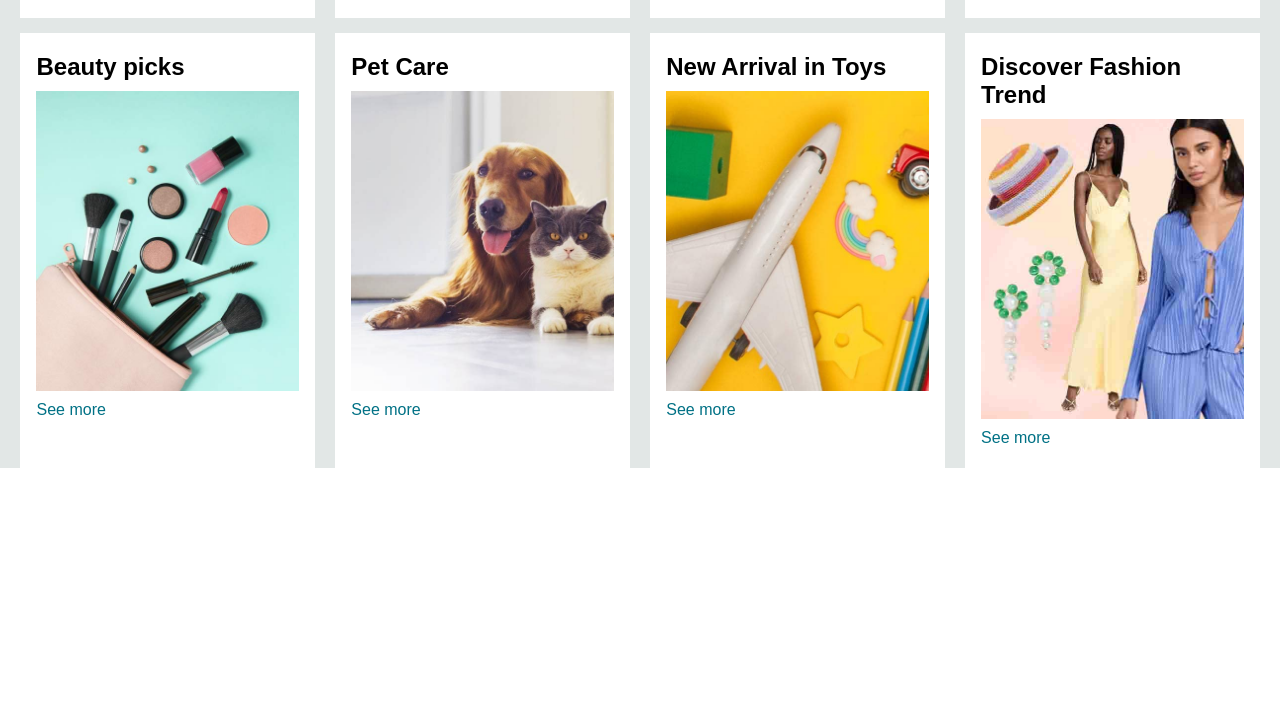
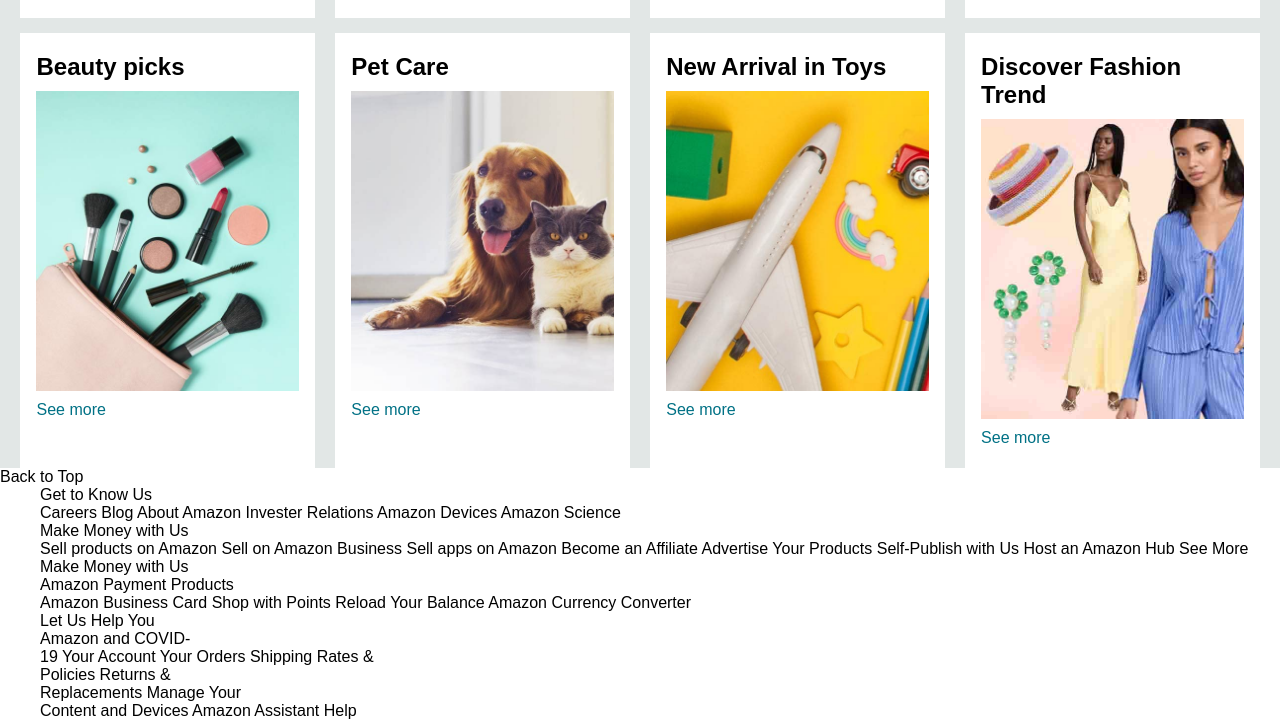
Before and after one commit to MuhammadAsif46/Amazon-Clone, a plain HTML site: page index.html in a window 1280 px wide. Shown: the part 882-1602 px from the top of the page. Before the commit the page ends 1350 px from the top, so only its background shows below. Drawn offline with Linux system fonts and the light colour scheme.

Commit message:
update footer in index.html

```diff
--- a/index.html
+++ b/index.html
@@ -134,6 +134,53 @@
         </div>
     </div>
 
+    <footer>
+        <div class="foot-panel1">
+            Back to Top
+        </div>
+
+        <div class="foot-panel2">
+            <ul>
+                <p>Get to Know Us</p>
+                <a>Careers</a>
+                <a>Blog</a>
+                <a>About Amazon</a>
+                <a>Invester Relations</a>
+                <a>Amazon Devices</a>
+                <a>Amazon Science</a>
+            </ul>
+            <ul>
+                <p>Make Money with Us</p>
+                <a>Sell products on Amazon</a>
+                <a>Sell on Amazon Business</a>
+                <a>Sell apps on Amazon</a>
+                <a>Become an Affiliate</a>
+                <a>Advertise Your Products</a>
+                <a>Self-Publish with Us</a>
+                <a>Host an Amazon Hub</a>
+                <a>See More Make Money with Us</a>
+            </ul>
+            <ul>
+                <p>Amazon Payment Products</p>
+                <a>Amazon Business Card</a>
+                <a>Shop with Points</a>
+                <a>Reload Your Balance</a>
+                <a>Amazon Currency Converter</a>
+            </ul>
+            <ul>
+                <p>Let Us Help You</p>
+                <a>Amazon and COVID- <br> 19</a>
+                <a>Your Account</a>
+                <a>Your Orders</a>
+                <a>Shipping Rates & <br>Policies</a>
+                <a>Returns & <br> Replacements</a>
+                <a>Manage Your <br> Content and Devices</a>
+                <a>Amazon Assistant</a>
+                <a>Help</a>
+            </ul>
+        </div>
+    </footer>
+
 
 </body>
 </html>
```
